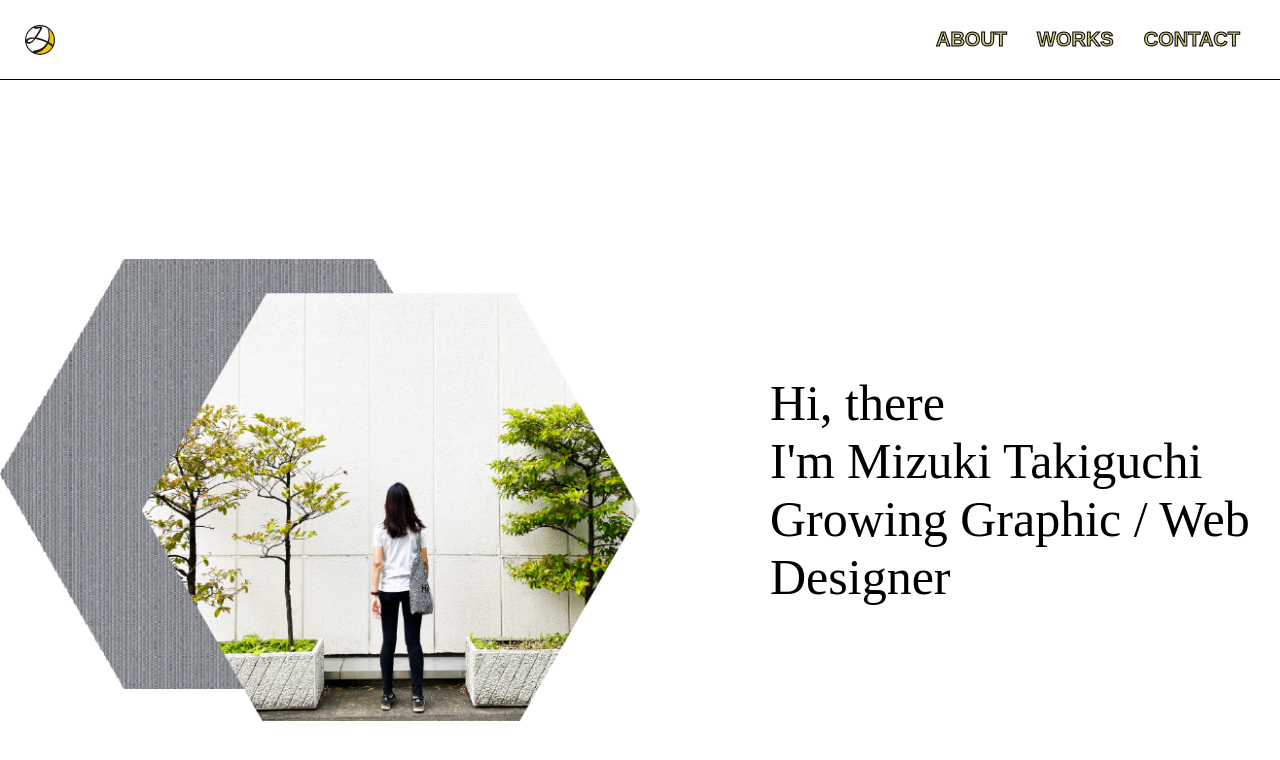
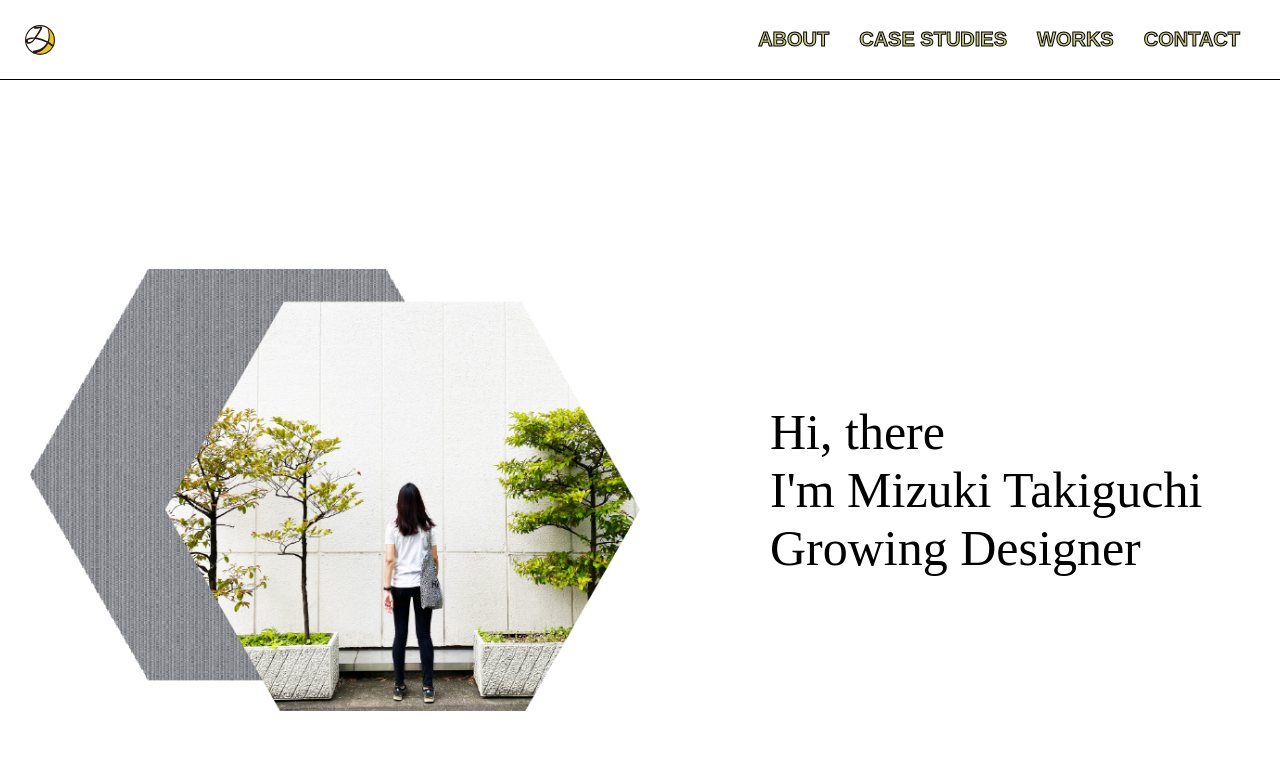
Before and after one commit to MochimochiKinoko/Portfolio-Site, a Jekyll site: the page built from index.markdown, in a window 1280 px wide and 900 px high. Shown: the top 760 px of the window. Built offline with Jekyll 4.4.1, drawn with Linux system fonts in a browser that asks for light colours; some web fonts are replaced.

Commit message:
add case study section

```diff
--- a/_includes/homepage.html
+++ b/_includes/homepage.html
@@ -3,7 +3,7 @@
     <div class="key-visual">
         <div class="key-visual-desktop">
             <img src="{{ 'assets/images/KV/Portfolio_KV.png' | absolute_url }}" alt="key-visual">
-            <p class="key-visual-introduction">Hi, there<br>I'm Mizuki Takiguchi<br>Growing Graphic / Web Designer</p>
+            <p class="key-visual-introduction">Hi, there<br>I'm Mizuki Takiguchi<br>Growing Designer</p>
         </div>
         <div class="key-visual-mobile">
             <img src="{{ 'assets/images/KV/kv-mobile.png' | absolute_url }}" alt="key-visual">
@@ -24,6 +24,14 @@
         </article>
         <img class="about_pic" src="{{ 'assets/images/ABOUT/AboutPic_Hexagon.png' | absolute_url }}">
         <img class="about_pic_mobile" src="{{ 'assets/images/ABOUT/AboutPic_mobile.png' | absolute_url }}">
+    </div>
+</section>
+
+<!-- CASE STUDIES -->
+<section id="case_study" class="section-container">
+    <h2>CASE STUDIES<img class="icon" src="{{ 'assets/images/case_study_icon.png' | absolute_url }}" alt=""></h2>
+    <div class="casestudy_container">
+        <!-- TODO -->
     </div>
 </section>
 
--- a/_includes/nav-header.html
+++ b/_includes/nav-header.html
@@ -25,6 +25,12 @@
                 </a>
             </li>
             <li>
+                <a onclick="scrolltoSection('case_study')">
+                    CASE STUDIES
+                    <img class="icon" src="{{ 'assets/images/case_study_icon.png' | absolute_url }}" alt="">
+                </a>
+            </li>
+            <li>
                  <a onclick="scrolltoSection('works')">
                     WORKS
                     <img class="icon" src="{{ 'assets/images/works_icon.png' | absolute_url }}" alt="">
--- a/_sass/_component-nav-header.scss
+++ b/_sass/_component-nav-header.scss
@@ -49,8 +49,10 @@
             overflow: hidden;
             top: 80px;
             height: 0;
+            display: flex;
+            flex-direction: column;
             align-items: center;
-            // justify-content: center;
+            justify-content: center;
             gap: 80px;
             margin: 0;
             right: 0;
@@ -67,6 +69,7 @@
             a {
                 display: flex;
                 justify-content: center;
+                align-items: center;
                 font-size: 40px;
                 color: #fff;
                 -webkit-text-stroke: 0;
@@ -76,10 +79,6 @@
             li {
                 margin: 0;
                 width: 50%;
-
-                &:nth-child(1) {
-                    margin-top: 200px;
-                }
             }
         }
     }
```
Also changed, not shown: assets/images/case_study_icon.png (added).
